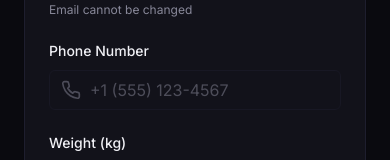
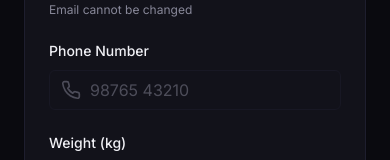
Before and after one commit to rk2400/fx-gym, a Next.js app: page /dashboard/profile in a window 390 px wide. Shown: the part 651-811 px from the top of the page. Built offline with nearby package versions, Linux system fonts and the light colour scheme; no server answers; the database is empty; sample sign-in values are in the browser's storage.

Commit message:
fix(profile): digits-only user phone input, Indian placeholder (align with emergency contact)

```diff
--- a/src/app/(dashboard-pages)/dashboard/profile/page.tsx
+++ b/src/app/(dashboard-pages)/dashboard/profile/page.tsx
@@ -326,7 +326,7 @@ export default function ProfilePage() {
                   <Label htmlFor="phone">Phone Number</Label>
                   <div className="relative">
                     <Phone className="absolute left-3 top-1/2 h-5 w-5 -translate-y-1/2 text-gym-text-muted" aria-hidden="true" />
-                    <Input id="phone" type="tel" placeholder="+1 (555) 123-4567" className="pl-10" value={form.phone} onChange={(e) => setField('phone', e.target.value)} disabled={!isEditing || isSaving} />
+                    <Input id="phone" type="tel" inputMode="numeric" maxLength={10} placeholder="98765 43210" className="pl-10" value={form.phone} onChange={(e) => setField('phone', e.target.value.replace(/\D/g, '').slice(0, 10))} disabled={!isEditing || isSaving} />
                   </div>
                 </div>
 
```
